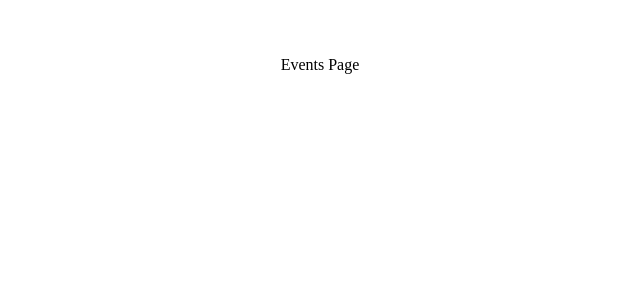
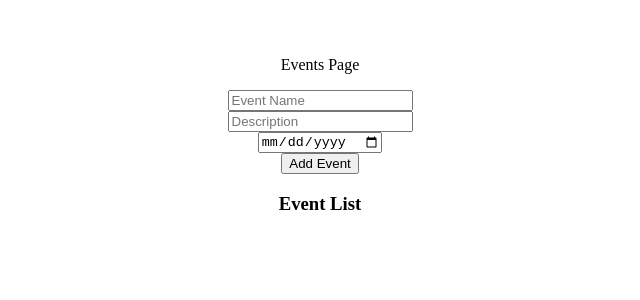
Before and after one commit to ddaviddahlgren/Projektarbete-Frontend-2, a React (Vite) app: page /events in a window 1280 px wide. Shown: the top 300 px of the page, without its empty margins (320-960 px from the left). Built offline with nearby package versions, Linux system fonts and the light colour scheme.

Commit message:
added function to create events

```diff
--- /dev/null
+++ b/src/components/EventComponent.jsx
@@ -0,0 +1,61 @@
+import { useState } from "react";
+
+
+const EventComponent = () => {
+
+    const [eventName, setEventName] = useState("");
+    const [description, setDescription] = useState("");
+    const [eventDate, setEventDate] = useState("");
+    const [events, setEvents] = useState([]);
+
+
+    const addEvent = () => {
+        console.log("Event Added");
+
+        if(eventName === "" || description === "" || eventDate === ""){
+            alert("Please fill in all fields");
+            return;
+        }else if(new Date(eventDate) < new Date()){
+            alert("Please select a future date");
+            return;
+        }else{
+            const newEvents = {
+                name: eventName,
+                description: description,
+                date: eventDate
+            };
+
+            setEvents([...events, newEvents]);
+
+            //clear input fields after adding event
+            setEventName("");
+            setDescription("");
+            setEventDate("");
+        }
+
+    }
+    return(
+
+    <>
+     <p>Events Page</p>
+
+            <input type="text" placeholder="Event Name" onChange={(e) =>(setEventName(e.target.value) )}/><br/>
+            <input type="text" placeholder="Description" onChange={(e) =>(setDescription(e.target.value) )}/><br/>
+            <input type="date" onChange={(e)=>setEventDate(e.target.value)}/><br/>
+            <button onClick={()=> addEvent()}>Add Event</button>
+
+            <div>
+                <h3>Event List</h3>
+                {events.map((event, index) => (
+                    <div className="events" key={index} style={{border: "1px solid black", margin: "10px", padding: "10px"}}>
+                        <h4>Event Name:<br/> {event.name}</h4>
+                        <p><strong>Description: </strong><br/>{event.description}</p>
+                        <p><strong>Date: </strong><br/>{event.date}</p>
+                    </div>
+                ))}
+            </div>
+    </>);
+
+}
+
+export default EventComponent;
--- a/src/pages/events/Events.jsx
+++ b/src/pages/events/Events.jsx
@@ -1,7 +1,10 @@
+import EventComponent from "../../components/EventComponent";
+
 const Events =()=>{
+
     return(
         <>
-        <p>Events Page</p>
+           <EventComponent/>
         </>
     );
 }
```
Also changed, not shown: src/context/EventContext.jsx (added).
